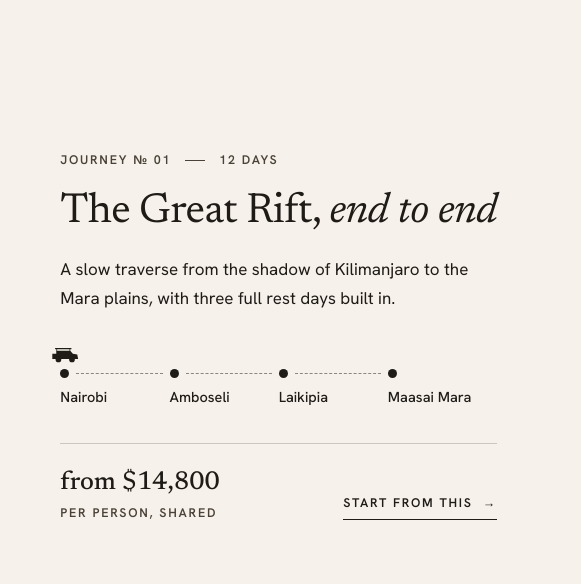
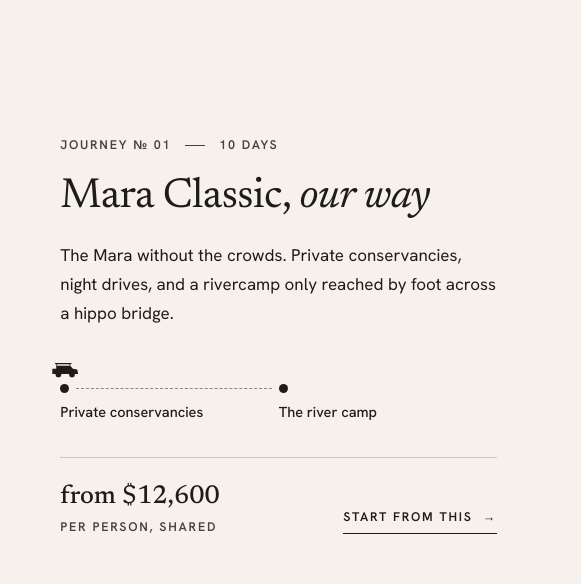
Before and after one commit to niyiadebayo/skazka, a plain HTML site: page index.html in a window 1280 px wide. Shown: the part 2560-3144 px from the top of the page, 699-1280 px from the left. Drawn offline with Linux system fonts and the light colour scheme.

Commit message:
content: Mara Classic replaces the Great Rift in the sample journeys
The three journeys are now Mara Classic (10 days), Coast, craft & bush
(14 days) and The short sabbatical (5 days). The Great Rift overlapped
most with Mara Classic, so it gave way. Footer links, llms.txt and
DESIGN.md updated to match.

Co-Authored-By: Claude Fable 5.2 <noreply@anthropic.com>
Claude-Session: https://claude.ai/code/session_0171uGCXPjkJh1urh6JDa1Ca

```diff
--- a/index.html
+++ b/index.html
@@ -2802,19 +2802,19 @@ html.menu-open .concierge { display: none; }
       <div class="journeys">
         <article class="journey">
           <div class="journey-media">
-            <img src="https://images.unsplash.com/photo-1516426122078-c23e76319801?w=1400&q=80" alt="Zebra herd crossing grassland, Mara" width="1400" height="933" loading="lazy" decoding="async" />
+            <img src="https://images.unsplash.com/photo-1535941339077-2dd1c7963098?w=1400&q=80" alt="Lion at dawn, Maasai Mara" width="1400" height="933" loading="lazy" decoding="async" />
           </div>
           <div class="journey-body">
-            <p class="journey-label"><span>Journey &#8470; 01</span><span>12 days</span><span class="journey-picked">&#10003; In your note</span></p>
-            <h3 class="journey-title">The Great Rift, <em>end to end</em></h3>
-            <p class="journey-desc">A slow traverse from the shadow of Kilimanjaro to the Mara plains, with three full rest days built in.</p>
-            <div class="route" style="--stops: 4;">
+            <p class="journey-label"><span>Journey &#8470; 01</span><span>10 days</span><span class="journey-picked">&#10003; In your note</span></p>
+            <h3 class="journey-title">Mara Classic, <em>our way</em></h3>
+            <p class="journey-desc">The Mara without the crowds. Private conservancies, night drives, and a rivercamp only reached by foot across a hippo bridge.</p>
+            <div class="route" style="--stops: 2;">
               <svg class="route-jeep" aria-hidden="true"><use href="#i-jeep"/></svg>
-              <ol aria-label="Route"><li>Nairobi</li><li>Amboseli</li><li>Laikipia</li><li>Maasai Mara</li></ol>
+              <ol aria-label="Route"><li>Private conservancies</li><li>The river camp</li></ol>
             </div>
             <div class="journey-foot">
-              <div class="journey-price">from $14,800<small>per person, shared</small></div>
-              <a class="journey-cta" href="#enquire" data-journey="The Great Rift, end to end">Start from this <span class="arrow" aria-hidden="true">&rarr;</span></a>
+              <div class="journey-price">from $12,600<small>per person, shared</small></div>
+              <a class="journey-cta" href="#enquire" data-journey="Mara Classic, our way">Start from this <span class="arrow" aria-hidden="true">&rarr;</span></a>
             </div>
           </div>
         </article>
@@ -3414,7 +3414,7 @@ html.menu-open .concierge { display: none; }
         <div class="footer-col">
           <h5>Journeys</h5>
           <ul>
-            <li><a href="#itineraries">The Great Rift</a></li>
+            <li><a href="#itineraries">Mara Classic</a></li>
             <li><a href="#itineraries">Coast, Craft &amp; Bush</a></li>
             <li><a href="#itineraries">The Short Sabbatical</a></li>
           </ul>
```
Also changed, not shown: llms.txt, 1 other file.
